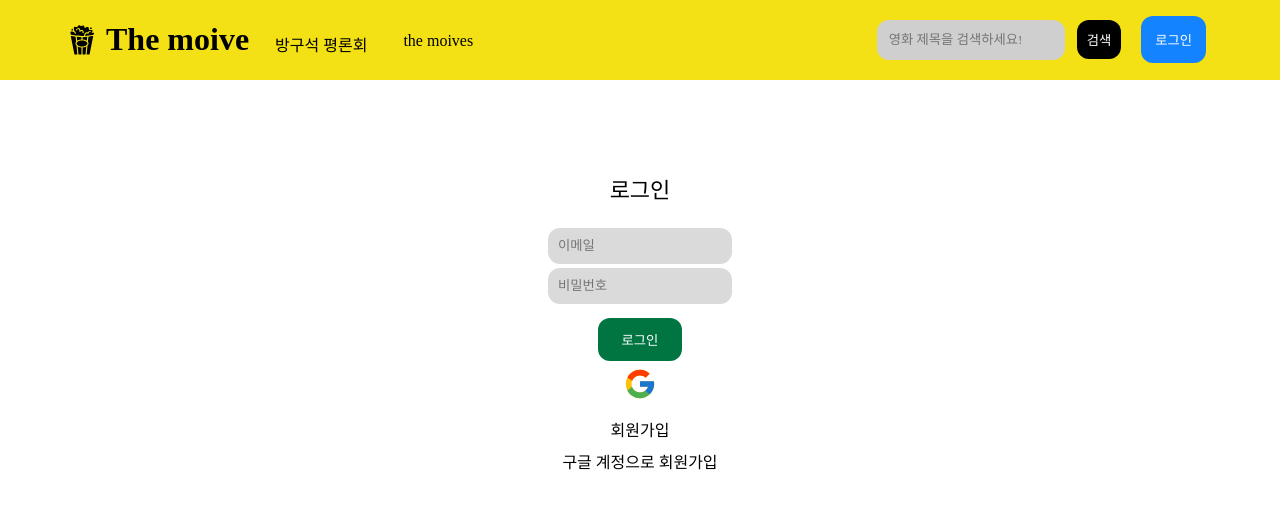
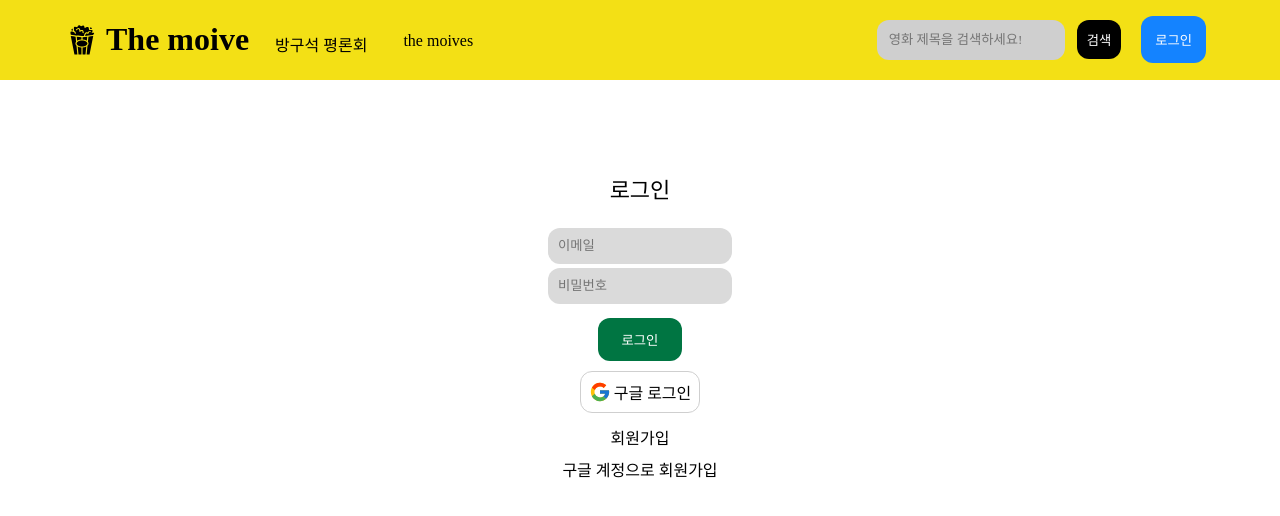
Before and after one commit to zerosubin/themoive, a React (Create React App) app: page /login in a window 1280 px wide. Shown: the top 516 px of the page. Built offline with nearby package versions, Linux system fonts and the light colour scheme; no server answers; a web font is replaced by a local one.

Commit message:
button check

```diff
--- a/src/Page/Loginpage.js
+++ b/src/Page/Loginpage.js
@@ -100,7 +100,10 @@ export default function Loginpage() {
           login()
           }}>로그인</LoginBtn>
       </Link>
-      <FcGoogle size="34" onClick={Googlelogin}></FcGoogle>
+      <Googleloginbtn>
+        <FcGoogle size="22" onClick={Googlelogin} />
+        <Googlespan>구글 로그인</Googlespan>
+      </Googleloginbtn>
       <Link to="/signup" style={{ textDecoration: "none"}}>
         <SingupBtn>회원가입</SingupBtn>
       </Link>
@@ -156,7 +159,7 @@ const LoginBtn = styled.button`
   cursor: pointer;
 `
 const SingupBtn = styled.p`
-  margin: 16px 0 8px 0;
+  margin: 8px 0;
   color: #000;
   cursor: pointer;
 `
@@ -164,3 +167,15 @@ const GoogleSingupBtn = styled.span`
   color: #000;
   cursor: pointer;
 `
+
+const Googleloginbtn = styled.div`
+  display: flex;
+  align-items: center;
+  border-radius: 12px;
+  border: 1px solid #cfcfcf;
+  padding: 8px;
+  margin: 4px;
+  gap: 3px;
+  cursor: pointer;
+`
+const Googlespan = styled.span``
```
